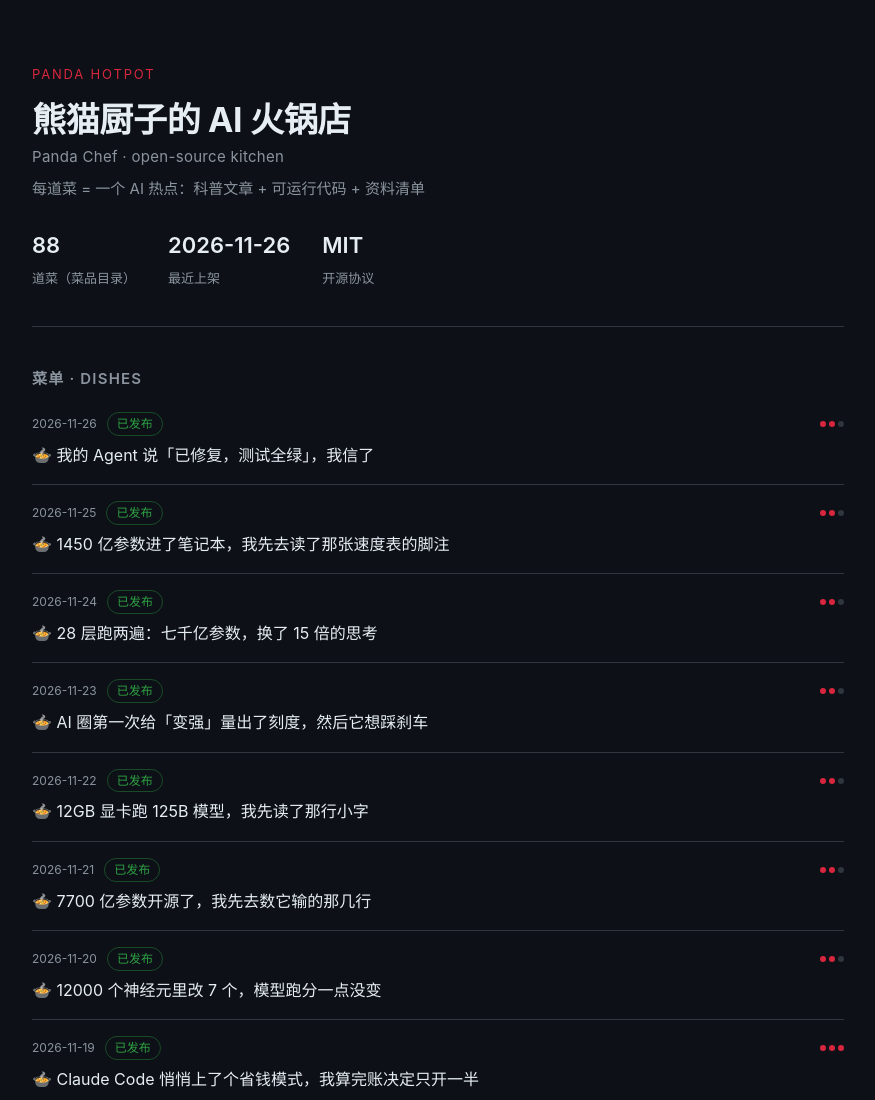
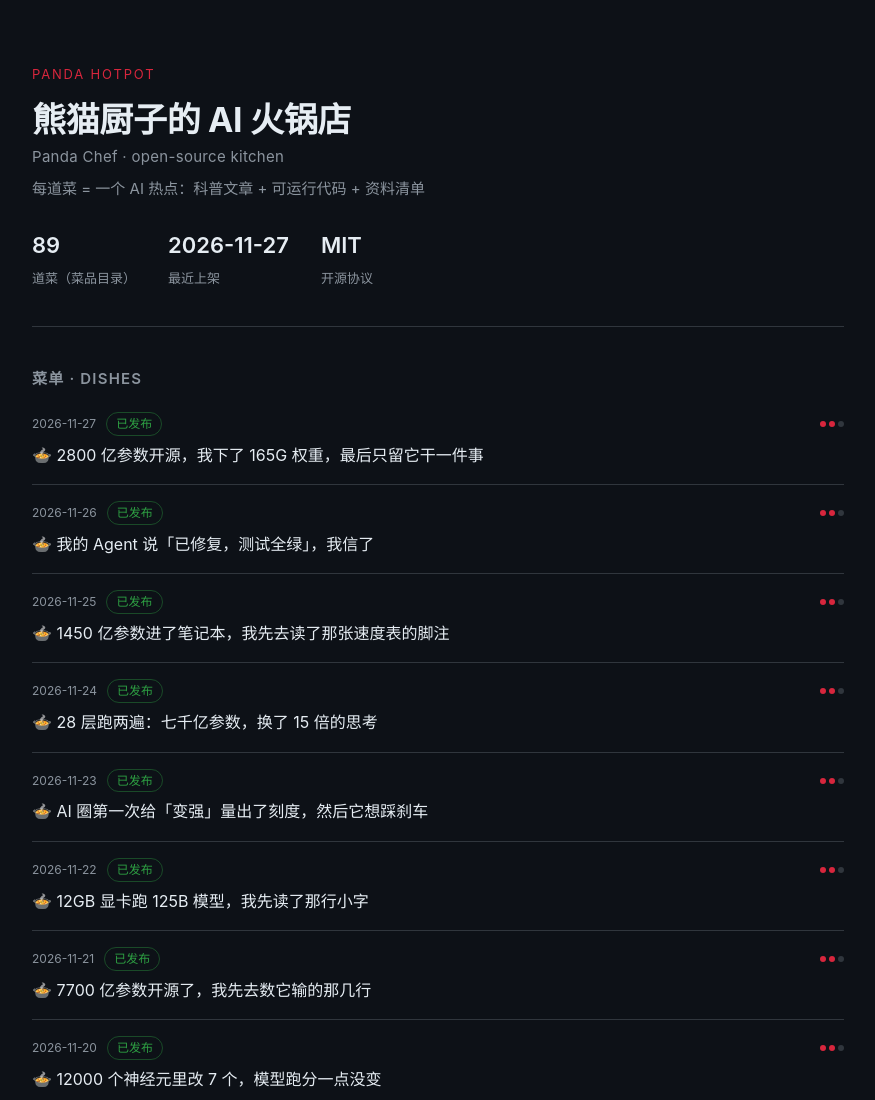
Before and after one commit to panda-chef/panda-hotpot, a plain HTML site: page docs/index.html in a window 1280 px wide. Shown: the top 1100 px of the page, without its empty margins (202-1077 px from the left). Drawn offline with Linux system fonts and the light colour scheme.

Commit message:
🍲 同步 2026-11-27 菜品

```diff
--- a/docs/index.html
+++ b/docs/index.html
@@ -58,14 +58,18 @@
       <h1>熊猫厨子的 AI 火锅店<small>Panda Chef · open-source kitchen</small></h1>
       <p class="tagline">每道菜 = 一个 AI 热点：科普文章 + 可运行代码 + 资料清单</p>
       <div class="stats">
-        <div class="stat"><b>88</b><span>道菜（菜品目录）</span></div>
-        <div class="stat"><b>2026-11-26</b><span>最近上架</span></div>
+        <div class="stat"><b>89</b><span>道菜（菜品目录）</span></div>
+        <div class="stat"><b>2026-11-27</b><span>最近上架</span></div>
         <div class="stat"><b>MIT</b><span>开源协议</span></div>
       </div>
     </header>
 
     <h2>菜单 · Dishes</h2>
     <ul class="dishes">
+      <li class="dish">
+        <div class="meta"><span class="date">2026-11-27</span><span class="badge ok">已发布</span><span class="heat" title="热度"><i class="on"></i><i class="on"></i><i class=""></i></span></div>
+        <a class="title" href="https://github.com/panda-chef/panda-hotpot/blob/main/dishes/2026-11-27-2800-%E4%BA%BF%E5%8F%82%E6%95%B0%E5%BC%80%E6%BA%90%EF%BC%8C%E6%88%91%E4%B8%8B%E4%BA%86-165G-%E6%9D%83%E9%87%8D%EF%BC%8C%E6%9C%80/README.md">🍲 2800 亿参数开源，我下了 165G 权重，最后只留它干一件事</a>
+      </li>
       <li class="dish">
         <div class="meta"><span class="date">2026-11-26</span><span class="badge ok">已发布</span><span class="heat" title="热度"><i class="on"></i><i class="on"></i><i class=""></i></span></div>
         <a class="title" href="https://github.com/panda-chef/panda-hotpot/blob/main/dishes/2026-11-26-%E6%88%91%E7%9A%84-Agent-%E8%AF%B4%E3%80%8C%E5%B7%B2%E4%BF%AE%E5%A4%8D%EF%BC%8C%E6%B5%8B%E8%AF%95%E5%85%A8%E7%BB%BF%E3%80%8D%EF%BC%8C%E6%88%91%E4%BF%A1%E4%BA%86/README.md">🍲 我的 Agent 说「已修复，测试全绿」，我信了</a>
```
Also changed, not shown: 2 other files.
